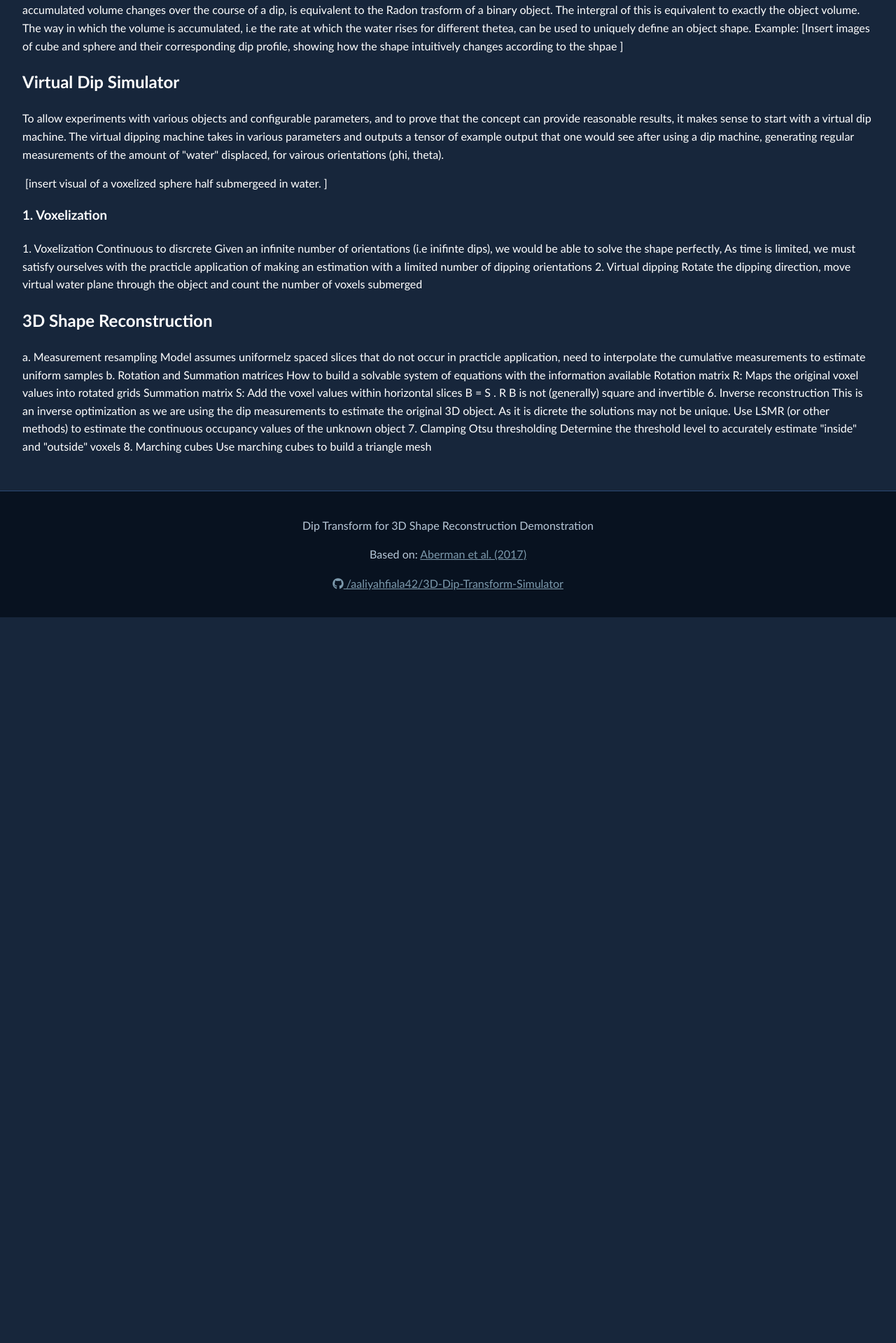
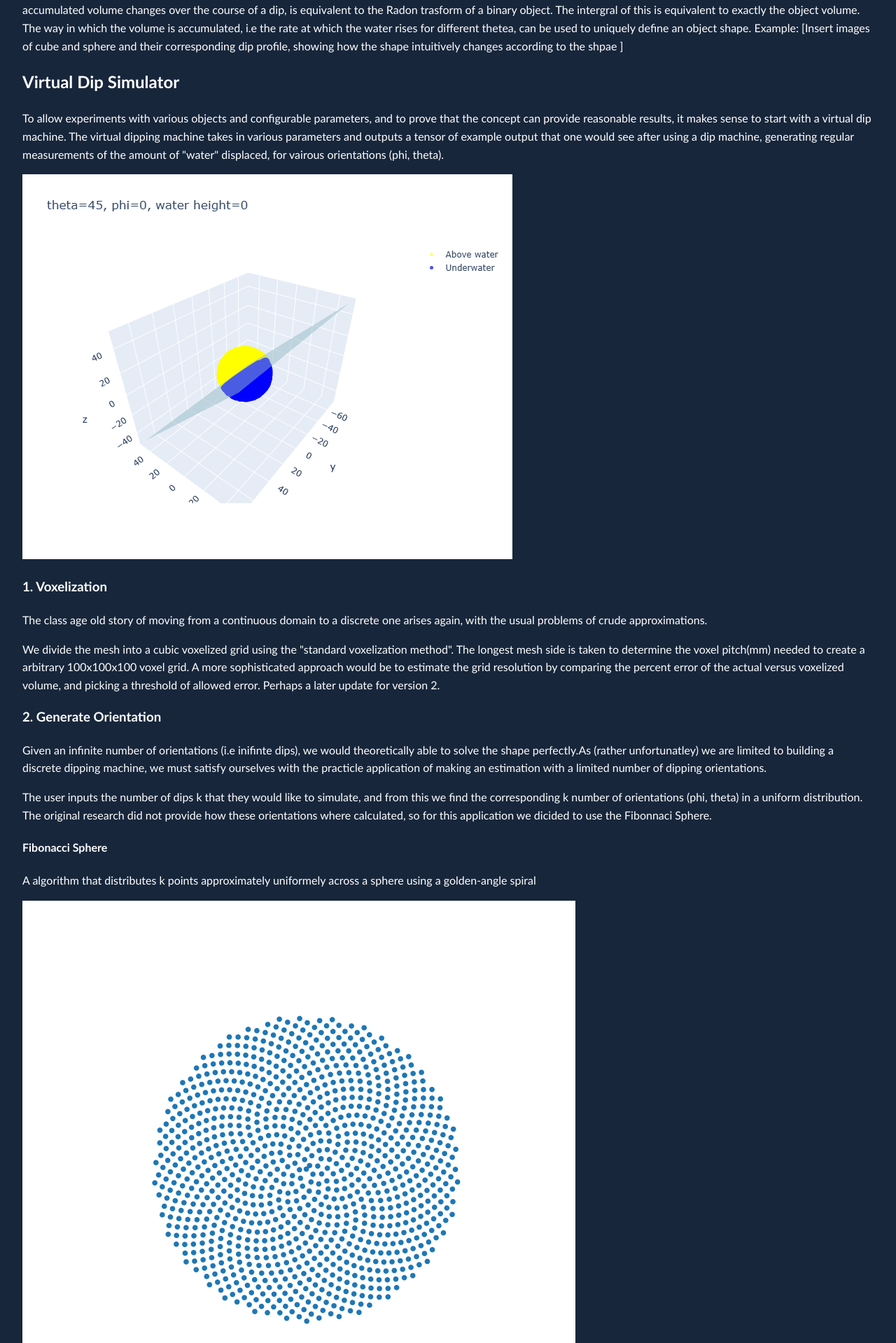
Before and after one commit to aaliyahfiala42/3D-Dip-Transform-Simulator, a Node server app: page /howitworks in a window 1280 px wide. Shown: the part 534-2453 px from the top of the page at 70% size. Before the commit the page ends 1416 px from the top, so only its background shows below. Run offline with Node 20, Linux system fonts and the light colour scheme.

Commit message:
consolidating notes

```diff
--- a/views/howitworks.ejs
+++ b/views/howitworks.ejs
@@ -43,17 +43,38 @@ Example:
     a virtual dip machine. The virtual dipping machine takes in various parameters and outputs a tensor of example output that one would see after using a dip machine,
     generating regular measurements of the amount of "water" displaced, for vairous orientations (phi, theta).</p>
 
-    <img> [insert visual of a voxelized sphere half submergeed in water. ] </img>
+        <img src="/images/submerged.png">
 
         <h3> 1. Voxelization</h3>
-    1. Voxelization
-    Continuous to disrcrete
-    Given an infinite number of orientations (i.e inifinte dips), we would be able to solve the shape perfectly,
-    As time is limited, we must satisfy ourselves with the practicle application of making an estimation with a limited number of dipping orientations
+        <p>The class age old story of moving from a continuous domain to a discrete one arises again, with the usual problems of crude approximations.</p>
+        <p>
+
+            We divide the mesh into a cubic voxelized grid using the "standard voxelization method".
+            The longest mesh side is taken to determine the voxel pitch(mm) needed to create a arbitrary 100x100x100 voxel grid. A more sophisticated approach
+            would be to estimate the grid resolution by comparing the percent error of the actual versus voxelized volume, and picking a threshold of allowed error.
+            Perhaps a later update for version 2.
+
+        </p>
+
+        <h3> 2. Generate Orientation</h3>
+        <p>
+        Given an infinite number of orientations (i.e inifinte dips), we would theoretically able to solve the shape perfectly.As (rather unfortunatley) we are limited to building a discrete dipping machine, we must satisfy ourselves with the practicle application
+        of making an estimation with a limited number of dipping orientations.
+        </p>
 
 
-    2. Virtual dipping
-    Rotate the dipping direction, move virtual water plane through the object and count the number of voxels submerged
+        <p>
+        The user inputs the number of dips k that they would like to simulate, and from this we find the corresponding k number of orientations (phi, theta) in a uniform distribution.
+        The original research did not provide how these orientations where calculated, so for this application we dicided to use the Fibonnaci Sphere.
+        </p>
+
+        <h4>Fibonacci Sphere</h4>
+        <p>A algorithm that distributes k points approximately uniformely across a sphere using a golden-angle spiral</p>
+
+        <img src="/images/fibonacci.png">
+
+        2. Virtual dipping
+        Rotate the dipping direction, move virtual water plane through the object and count the number of voxels submerged
 </section>
 <section>
 <h2>3D Shape Reconstruction</h2>
```
Also changed, not shown: public/images/fibonacci.png (added), public/images/submerged.png (added).
